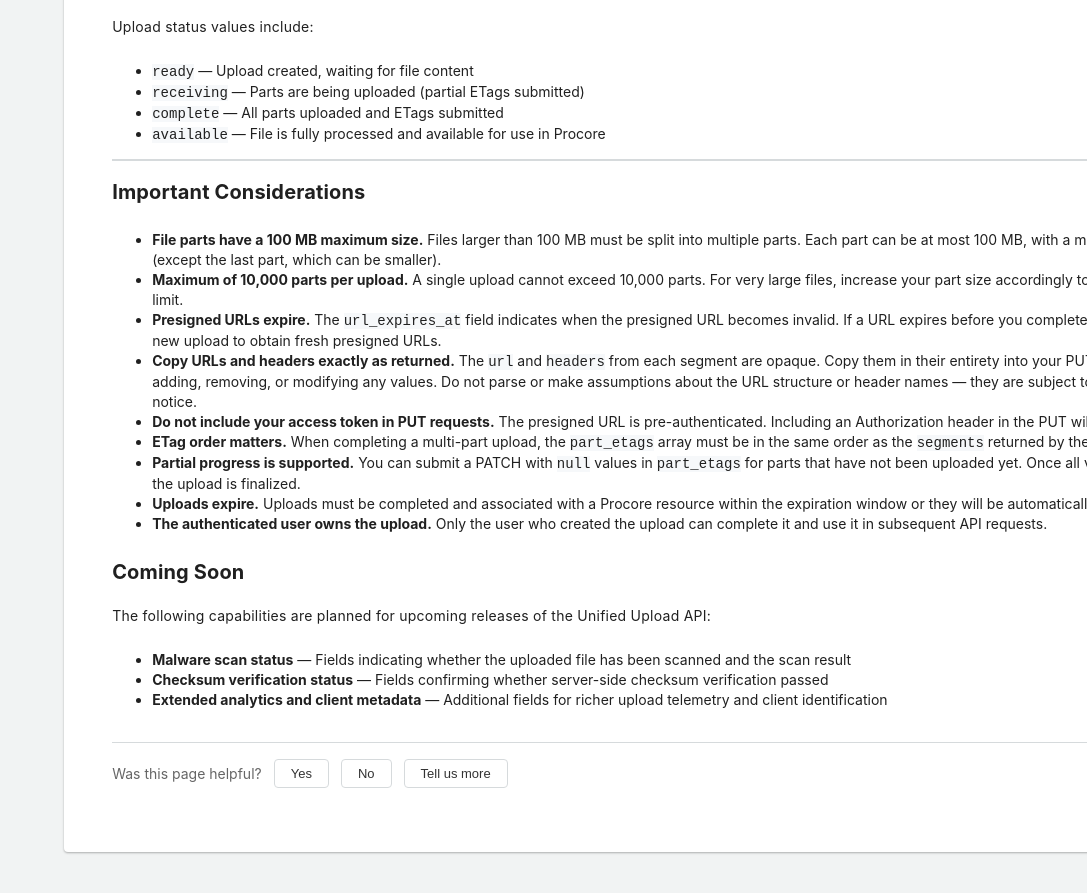
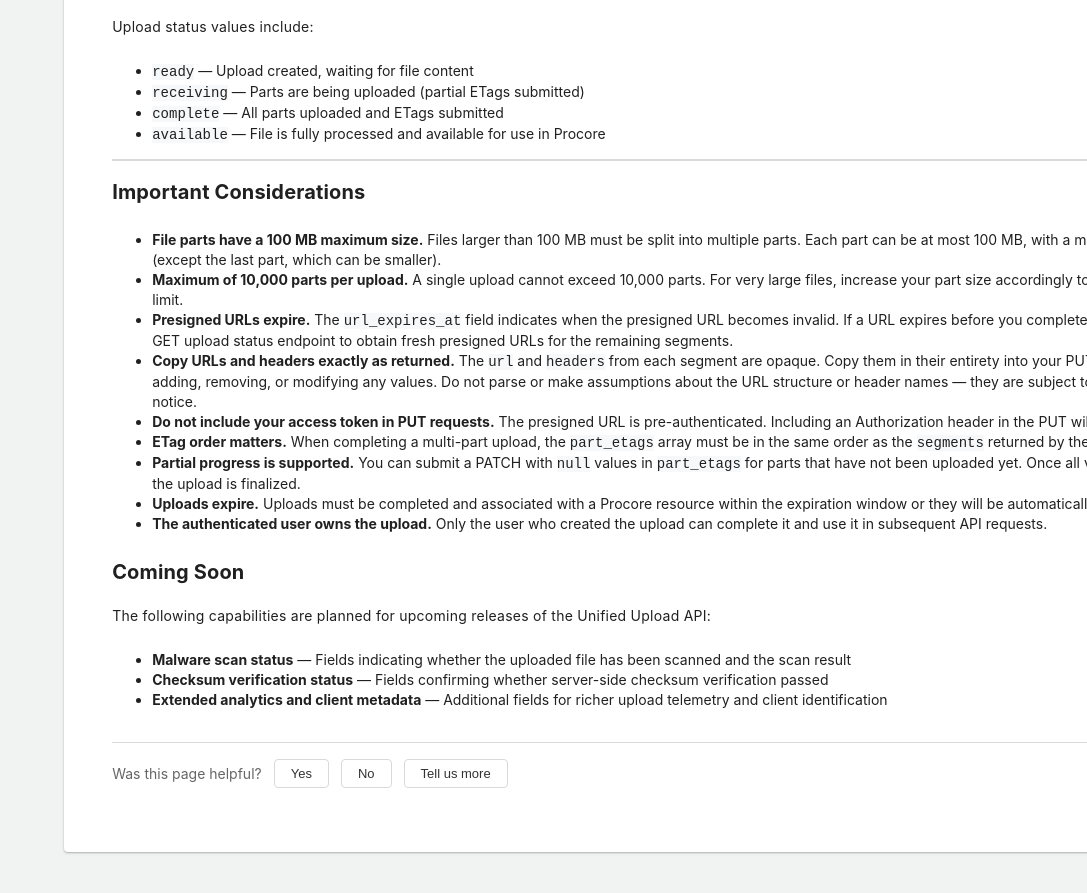
Before and after one commit to procore/documentation, a Jekyll site: the page built from tutorials/tutorial_unified_uploads.md, in a window 1280 px wide and 900 px high, scrolled down 9550 px. Shown: the top 893 px of the window, without its empty margins (193-1280 px from the left). Built offline with Jekyll 4.4.1, drawn with Linux system fonts in a browser that asks for light colours; comment, search, counter and statistics services are not loaded.

Commit message:
docs: clarify expired URLs can be refreshed via GET endpoint
Made-with: Cursor

```diff
--- a/tutorials/tutorial_unified_uploads.md
+++ b/tutorials/tutorial_unified_uploads.md
@@ -471,7 +471,7 @@ Upload status values include:
 
 - **File parts have a 100 MB maximum size.** Files larger than 100 MB must be split into multiple parts. Each part can be at most 100 MB, with a minimum of 5 MB (except the last part, which can be smaller).
 - **Maximum of 10,000 parts per upload.** A single upload cannot exceed 10,000 parts. For very large files, increase your part size accordingly to stay within this limit.
-- **Presigned URLs expire.** The `url_expires_at` field indicates when the presigned URL becomes invalid. If a URL expires before you complete the PUT, create a new upload to obtain fresh presigned URLs.
+- **Presigned URLs expire.** The `url_expires_at` field indicates when the presigned URL becomes invalid. If a URL expires before you complete the PUT, call the GET upload status endpoint to obtain fresh presigned URLs for the remaining segments.
 - **Copy URLs and headers exactly as returned.** The `url` and `headers` from each segment are opaque. Copy them in their entirety into your PUT request without adding, removing, or modifying any values. Do not parse or make assumptions about the URL structure or header names — they are subject to change without notice.
 - **Do not include your access token in PUT requests.** The presigned URL is pre-authenticated. Including an Authorization header in the PUT will cause an error.
 - **ETag order matters.** When completing a multi-part upload, the `part_etags` array must be in the same order as the `segments` returned by the POST response.
```
